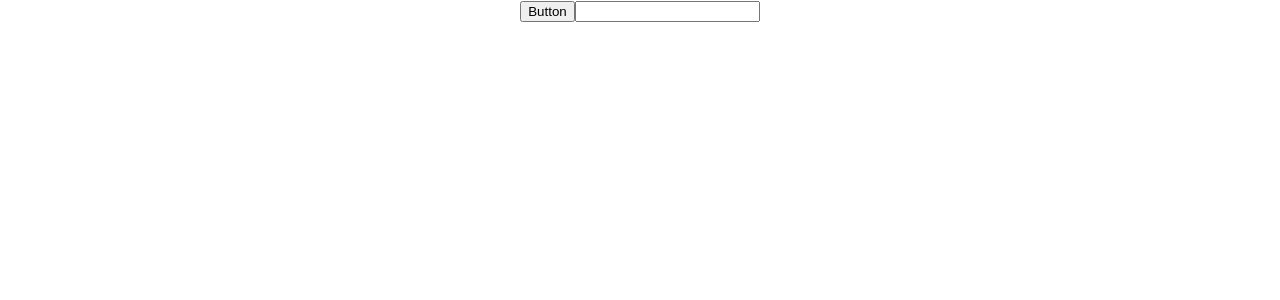
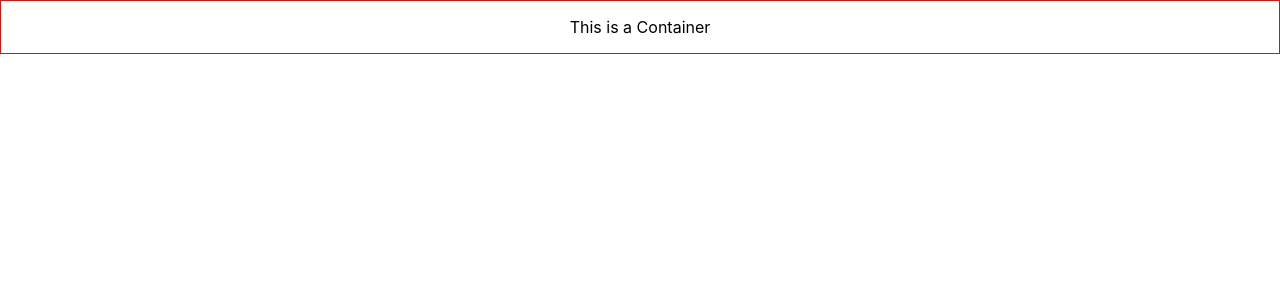
Before and after one commit to shivprajapat/React-TypeScript-Tutorials, a React (Create React App) app: page / in a window 1280 px wide. Shown: the top 300 px of the page. Built offline with nearby package versions, Linux system fonts and the light colour scheme.

Commit message:
React TypeScript Style Props Added

```diff
--- a/src/App.tsx
+++ b/src/App.tsx
@@ -1,14 +1,10 @@
-import Button from './components/Button';
-import Input from './components/Input';
+import Container from './components/Container';
 
 function App() {
 
   return (
     <div className="App">
-      <Button handleClick={(event, id) => {
-        console.log("Button Clicked", event, id);
-      }} />
-      <Input value='' handleChange={(event => console.log(event))} />
+      <Container styles={{ border: "1px solid red", padding: "1rem", display: "inline-blocks" }} />
     </div>
   );
 }
--- /dev/null
+++ b/src/components/Container.tsx
@@ -0,0 +1,9 @@
+type ContainerProps = {
+    styles: React.CSSProperties;
+}
+
+export default function Container(props: ContainerProps) {
+    return (
+        <div style={props.styles}>This is a Container</div>
+    )
+}
```
